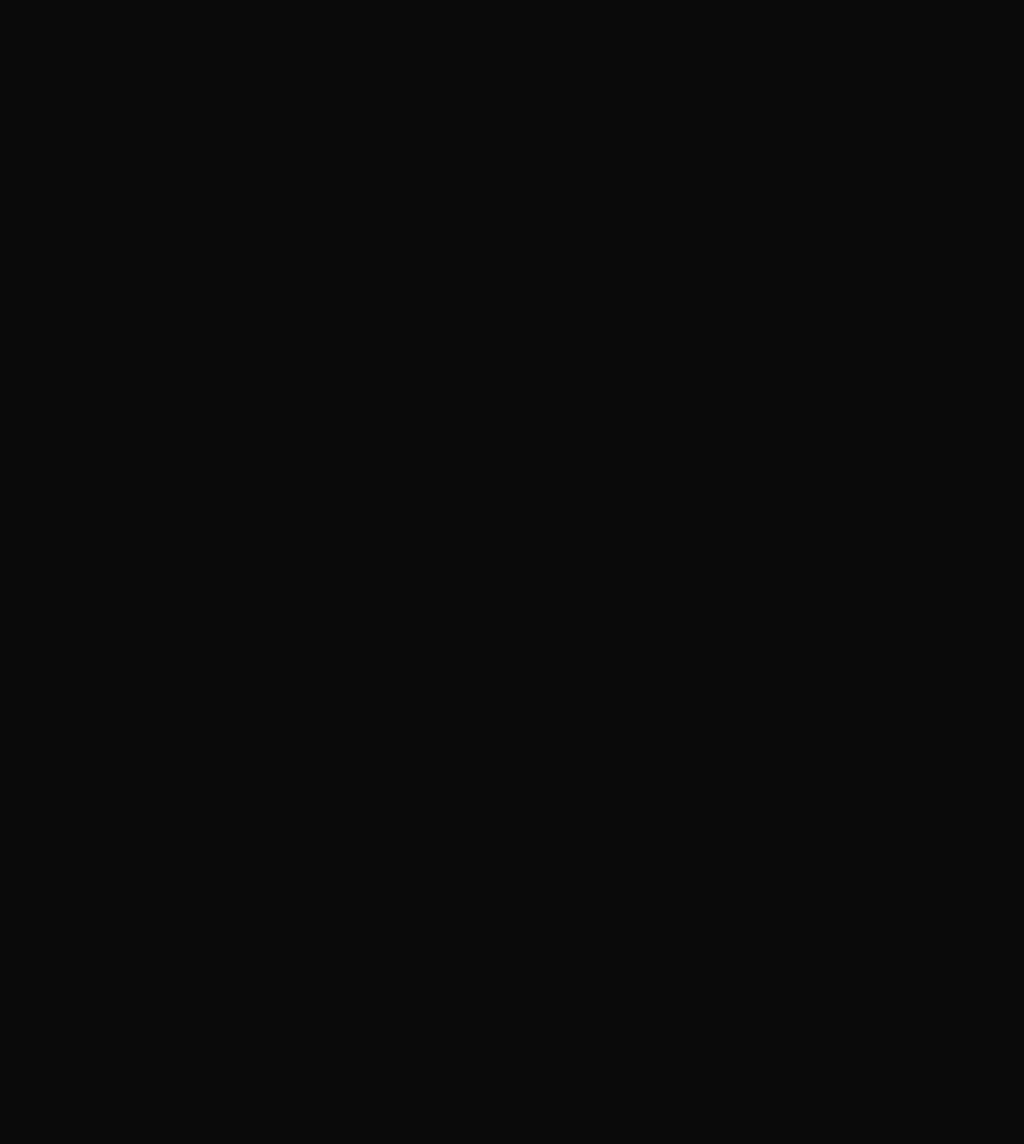
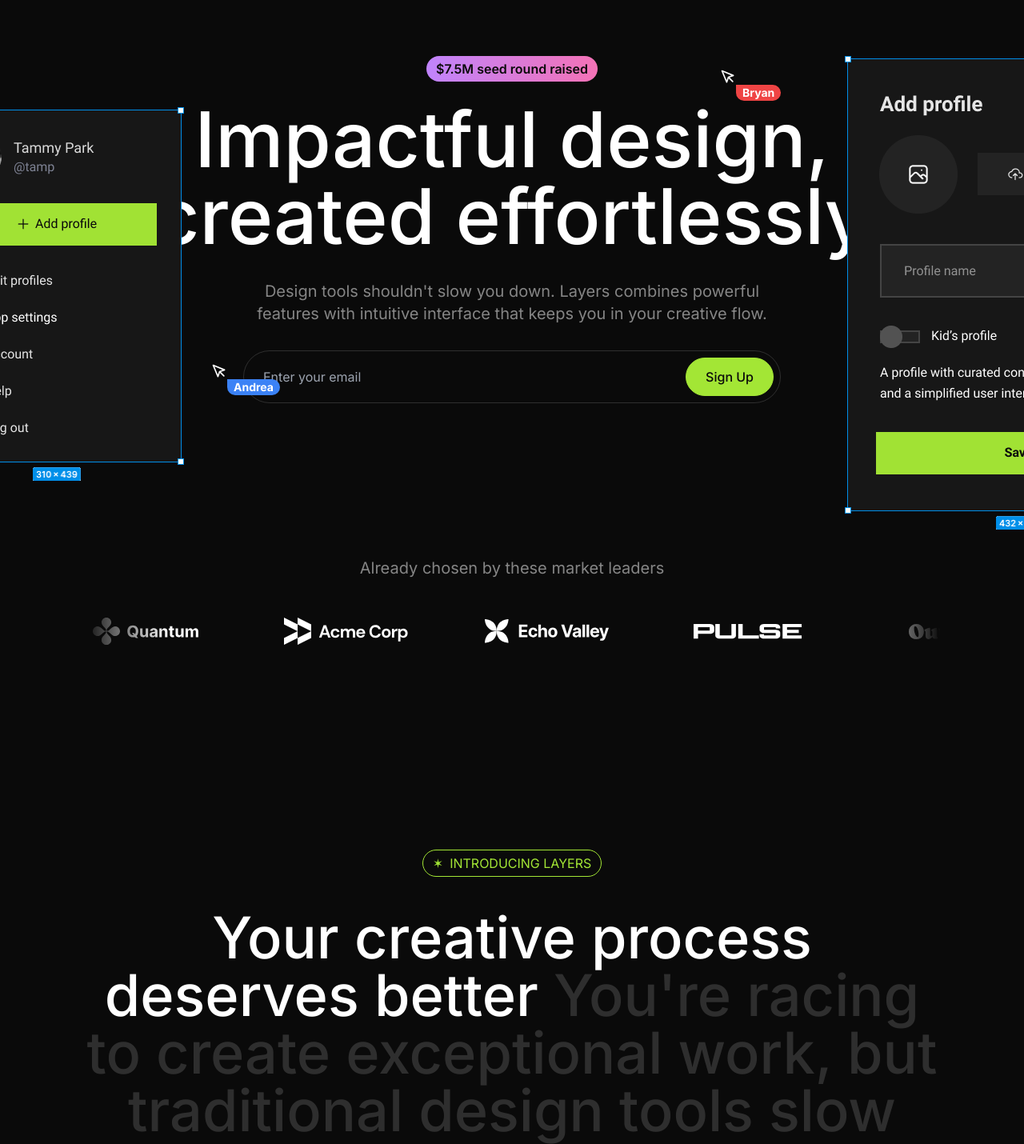
Before and after one commit to Sekwaticode/btgaurding, a Next.js app: page / in a window 1280 px wide. Shown: the part 140-1570 px from the top of the page at 80% size. Before the commit the page ends 800 px from the top, so only its background shows below. Built offline with nearby package versions, Linux system fonts and the light colour scheme.

Commit message:
static navbar, hero, logoticker, intro

```diff
--- a/src/app/page.tsx
+++ b/src/app/page.tsx
@@ -1,9 +1,15 @@
 import Navbar from "@/sections/Navbar"
+import Hero from "@/sections/Hero";
+import LogoTicker from "@/sections/LogoTicker";
+import Introduction from "@/sections/Introduction";
 
 export default function Home() {
     return (
         <>
         <Navbar/>
+        <Hero/>
+        <LogoTicker/>
+        <Introduction/>
         </>
     );
 }
--- /dev/null
+++ b/src/components/Pointer.tsx
@@ -0,0 +1,32 @@
+import { twMerge } from "tailwind-merge";
+
+export default function Pointer(props: {
+    name: string;
+    color?: "red" | "blue";
+}) {
+    const {name, color} = props;
+    return (
+        <div className="relative">
+            <svg
+                xmlns="http://www.w3.org/2000/svg"
+                width="24"
+                height="24"
+                viewBox="0 0 24 24"
+                fill="none"
+                stroke="currentColor"
+                strokeWidth="2"
+                strokeLinecap="round"
+                strokeLinejoin="round"
+                className="feather feather-mouse-pointer text-white size-5"
+            >
+                <path d="M3 3l7.07 16.97 2.51-7.39 7.39-2.51L3 3z"></path>
+                <path d="M13 13l6 6"></path>
+            </svg>
+            <div className="absolute top-full left-full">
+                <div className={twMerge("inline flex rounded-full font-bold text-sm bg-blue-500 px-2 rounded-tl-none", color === 'red' && 'bg-red-500')}>
+                    {name}
+                </div>
+            </div>
+        </div>
+    );
+}
--- /dev/null
+++ b/src/components/Tag.tsx
@@ -0,0 +1,12 @@
+import { twMerge } from "tailwind-merge";
+import { HTMLAttributes } from "react";
+
+export default function Tag(props: HTMLAttributes<HTMLDivElement>){
+    const {className,children, ...otherProps} = props;
+    return (
+        <div className={twMerge("inline-flex border border-lime-400 gap-2 text-lime-400 px-3 py-1 rounded-full uppercase items-center", className)} {...otherProps}>
+            <span>&#10038;</span>
+            <span>{children}</span>
+        </div>
+    )
+}
--- a/src/components/button.tsx
+++ b/src/components/button.tsx
@@ -1,4 +1,4 @@
-import { HTMLAttributes } from "react";
+import { ButtonHTMLAttributes, HTMLAttributes } from "react";
 import { cva } from "class-variance-authority";
 
 const classes = cva("border  h-12 rounded-full px-6 font-medium", {
@@ -7,19 +7,24 @@ const classes = cva("border  h-12 rounded-full px-6 font-medium", {
             primary: "bg-lime-400 text-neutral-950 border-lime-400",
             secondary: "border-white text-white bg-transparent",
         },
+        size:{
+            sm: 'h-10',
+        }
     },
 });
 
 export default function Button(
     props: {
         variant: "primary" | "secondary";
-    } & HTMLAttributes<HTMLButtonElement>,
+        size?: 'sm'
+    } & ButtonHTMLAttributes<HTMLButtonElement>,
 ) {
-    const { variant, className, ...otherProps } = props;
+    const { variant, className,size, ...otherProps } = props;
     return (
         <button
             className={classes({
                 variant,
+                size,
                 className,
             })}
             {...otherProps}
--- a/src/sections/Hero.tsx
+++ b/src/sections/Hero.tsx
@@ -1,3 +1,63 @@
+import Button from "@/components/Button";
+import designExample1Image from "@/assets/images/design-example-1.png";
+import designExample2Image from "@/assets/images/design-example-2.png";
+import Image from "next/image";
+import Pointer from "@/components/Pointer";
+
 export default function Hero() {
-    return <div>Hero</div>;
+    return (
+        <section className="py-24 overflow-x-clip">
+            <div className="container relative">
+                <div className="absolute -left-32 top-16 hidden md:block">
+                    <Image
+                        src={designExample1Image}
+                        alt="Design example 1 image"
+                    />{" "}
+                </div>
+                <div className="absolute -right-64 top-25 hidden md:block">
+                    <Image
+                        src={designExample2Image}
+                        alt="Design example 2 image"
+                    />{" "}
+                </div>
+                <div className="absolute left-56 top-96">
+                    <Pointer name="Andrea" />
+                </div>
+                <div className="absolute right-80 top-4">
+                    <Pointer name="Bryan" color="red" />
+                </div>
+                <div className="flex justify-center">
+                    <div className="inline-flex py-1 px-3 bg-gradient-to-r from-purple-400 to-pink-400 rounded-full text-neutral-950 font-semibold">
+                        $7.5M seed round raised
+                    </div>
+                </div>{" "}
+                <h1 className="text-6xl md:text-7xl lg:text-8xl font-medium text-center mt-6">
+                    Impactful design, created effortlessly
+                </h1>
+                <p className="text-center text-xl text-white/50 mt-8 max-w-2xl mx-auto">
+                    {" "}
+                    Design tools shouldn&apos;t slow you down. Layers combines
+                    powerful features with intuitive interface that keeps you in your creative flow.
+                </p>
+                <form
+                    className="flex border border-white/15 rounded-full p-2 mt-8 md:max-w-2xl mx-auto"
+                    id="inputEmail"
+                >
+                    <input
+                        type="email"
+                        placeholder="Enter your email"
+                        className="bg-transparent px-4 md:flex-1 w-full"
+                    ></input>
+                    <Button
+                        type="submit"
+                        variant="primary"
+                        className="whitespace-nowrap"
+                        size="sm"
+                    >
+                        Sign Up
+                    </Button>
+                </form>
+            </div>
+        </section>
+    );
 }
--- a/src/sections/Introduction.tsx
+++ b/src/sections/Introduction.tsx
@@ -1,5 +1,24 @@
+import Tag from "@/components/Tag";
+
 const text = `You're racing to create exceptional work, but traditional design tools slow you down with unnecessary complexity and steep learning curves.`;
 
 export default function Introduction() {
-    return <div>Introduction</div>;
+    return (
+        <section className="py-28 lg:py-40">
+            {" "}
+            <div className="container">
+                <div className="flex justify-center">
+                    <Tag>Introducing Layers</Tag>
+                </div>
+                <div className="text-4xl md:text-6xl lg:text-7xl text-center font-medium mt-10">
+                    <span>Your creative process deserves better</span>{" "}
+
+                    <span className="text-white/15">{text}</span>{" "}
+                    <span className="text-lime-400 block">
+                        That&apos;s why we built layers.
+                    </span>{" "}
+                </div>
+            </div>
+        </section>
+    );
 }
--- a/src/sections/LogoTicker.tsx
+++ b/src/sections/LogoTicker.tsx
@@ -6,6 +6,7 @@ import outsideLogo from "@/assets/images/outside.svg";
 import apexLogo from "@/assets/images/apex.svg";
 import celestialLogo from "@/assets/images/celestial.svg";
 import twiceLogo from "@/assets/images/twice.svg";
+import Image from "next/image";
 
 const logos = [
     { name: "Quantum", image: quantumLogo },
@@ -19,5 +20,25 @@ const logos = [
 ];
 
 export default function LogoTicker() {
-    return <div>Logo Ticker</div>;
+    return (
+        <section className="py-24 overflow-x-clip">
+            <div className="container">
+                <h3 className="text-center text-white/50 text-xl">
+                    Already chosen by these market leaders
+                </h3>
+                <div className="overflow-hidden mt-12 [mask-image:linear-gradient(to_right,transparent,black_10%,black_90%,transparent)]">
+                    {" "}
+                    <div className="flex gap-24 pr-24">
+                        {logos.map((logo) => (
+                            <Image
+                                key={logo.name}
+                                src={logo.image}
+                                alt={logo.name}
+                            />
+                        ))}
+                    </div>
+                </div>
+            </div>
+        </section>
+    );
 }
--- a/src/sections/Navbar.tsx
+++ b/src/sections/Navbar.tsx
@@ -1,6 +1,6 @@
 import Image from "next/image";
 import logoImage from "@/assets/images/logo.svg";
-import Button from "@/components/button";
+import Button from "@/components/Button";
 import { Libre_Baskerville } from "next/font/google";
 
 const navLinks = [
```
